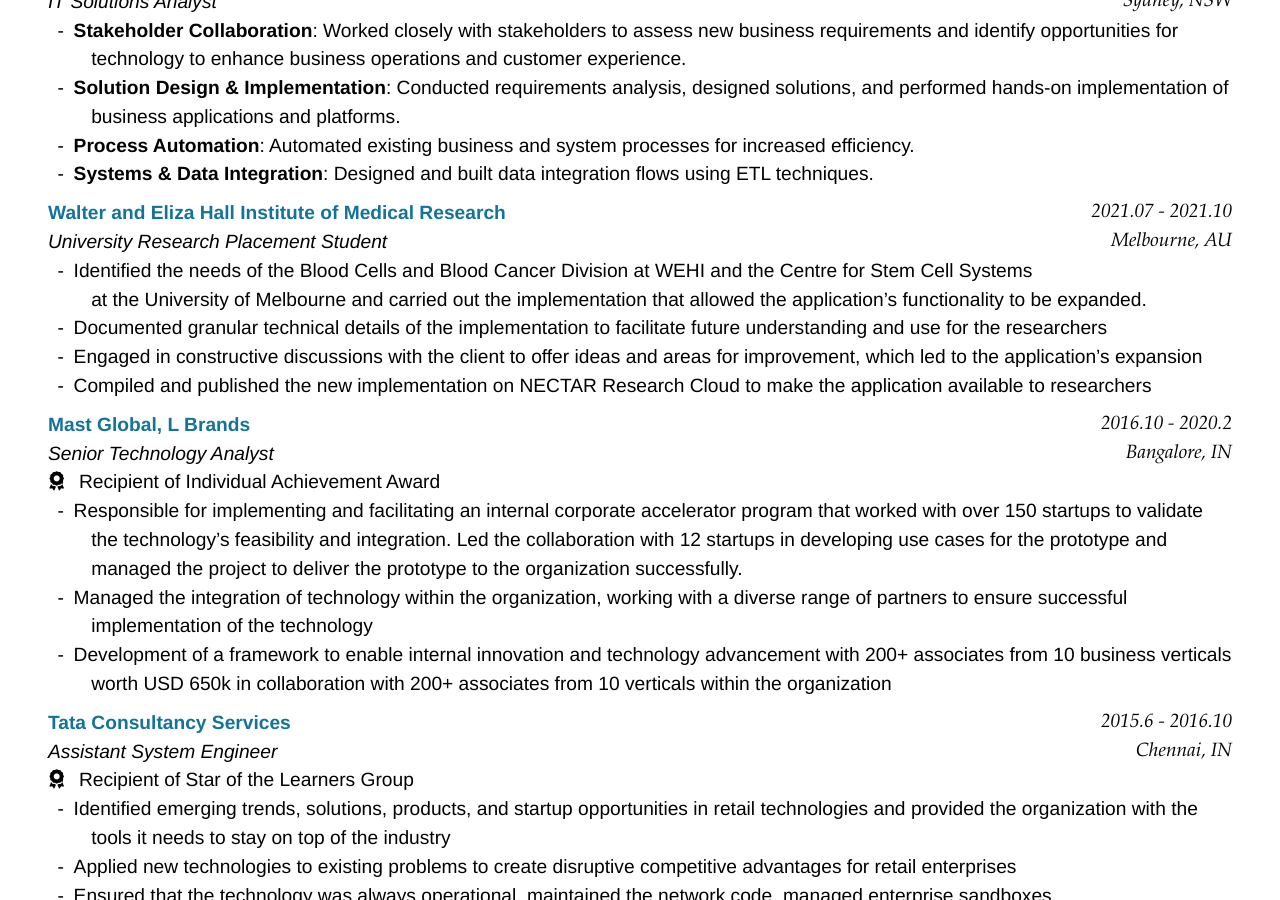
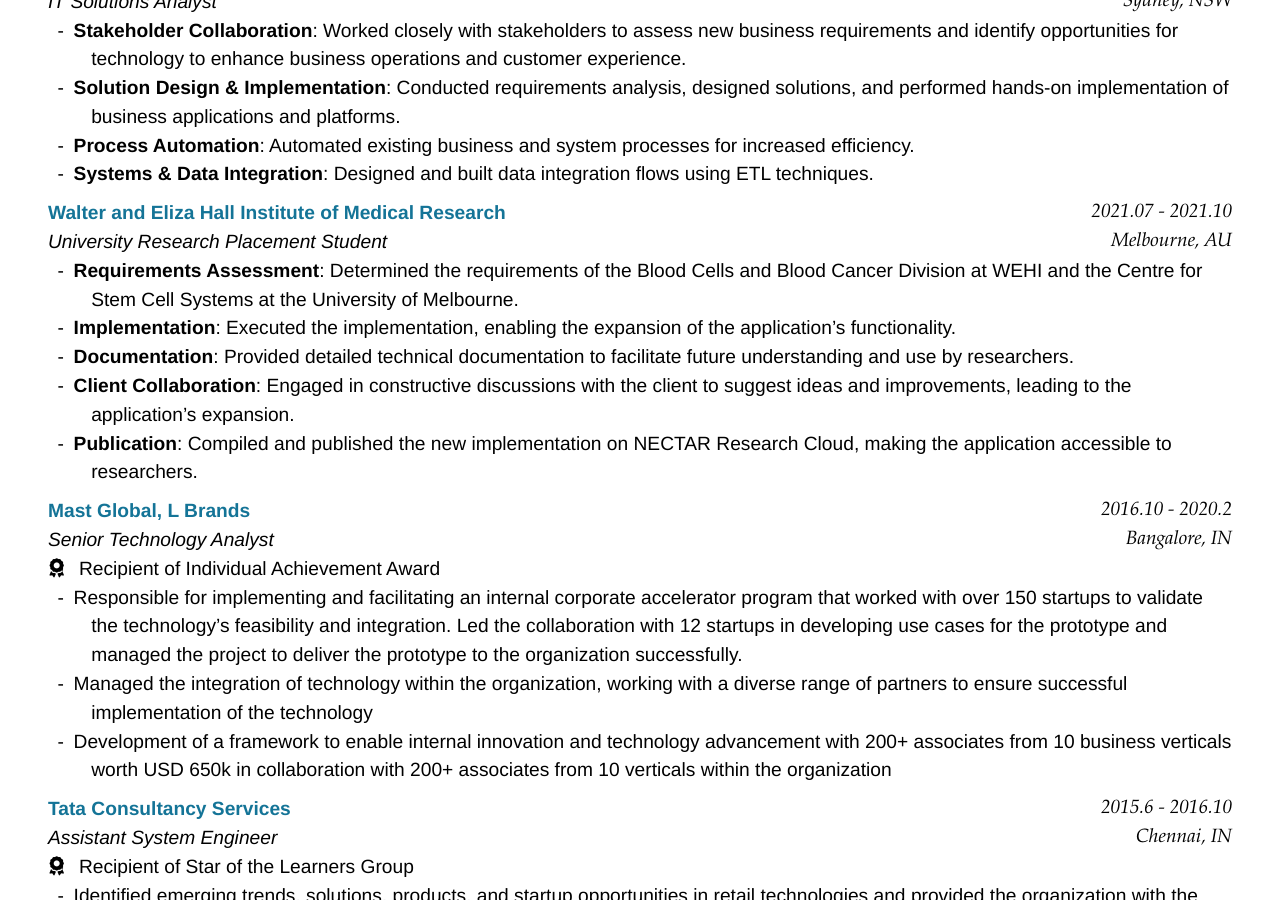
Before and after one commit to thedhanawada/me, a Jekyll site: the page built from index.md, in a window 1280 px wide and 900 px high, scrolled down 1297 px. Built offline with Jekyll 4.4.1, drawn with Linux system fonts in a browser that asks for light colours; nearby versions of some CDN libraries.

Commit message:
Update index.md

````diff
--- a/index.md
+++ b/index.md
@@ -97,10 +97,11 @@ _IT Solutions Analyst_<br>
 Melbourne, AU
 ```
 _University Research Placement Student_<br>
-- Identified the needs of the Blood Cells and Blood Cancer Division at WEHI and the Centre for Stem Cell Systems<br> at the University of Melbourne and carried out the implementation that allowed the application's functionality to be expanded.
-- Documented granular technical details of the implementation to facilitate future understanding and use for the researchers
-- Engaged in constructive discussions with the client to offer ideas and areas for improvement, which led to the application's expansion
-- Compiled and published the new implementation on NECTAR Research Cloud to make the application available to researchers
+- **Requirements Assessment**: Determined the requirements of the Blood Cells and Blood Cancer Division at WEHI and the Centre for Stem Cell Systems at the University of Melbourne.
+- **Implementation**: Executed the implementation, enabling the expansion of the application's functionality.
+- **Documentation**: Provided detailed technical documentation to facilitate future understanding and use by researchers.
+- **Client Collaboration**: Engaged in constructive discussions with the client to suggest ideas and improvements, leading to the application's expansion.
+- **Publication**: Compiled and published the new implementation on NECTAR Research Cloud, making the application accessible to researchers.
 
 ### **[Mast Global, L Brands](https://www.lb.com/){:target="_blank"}** `2016.10 - 2020.2`
 ```
````
